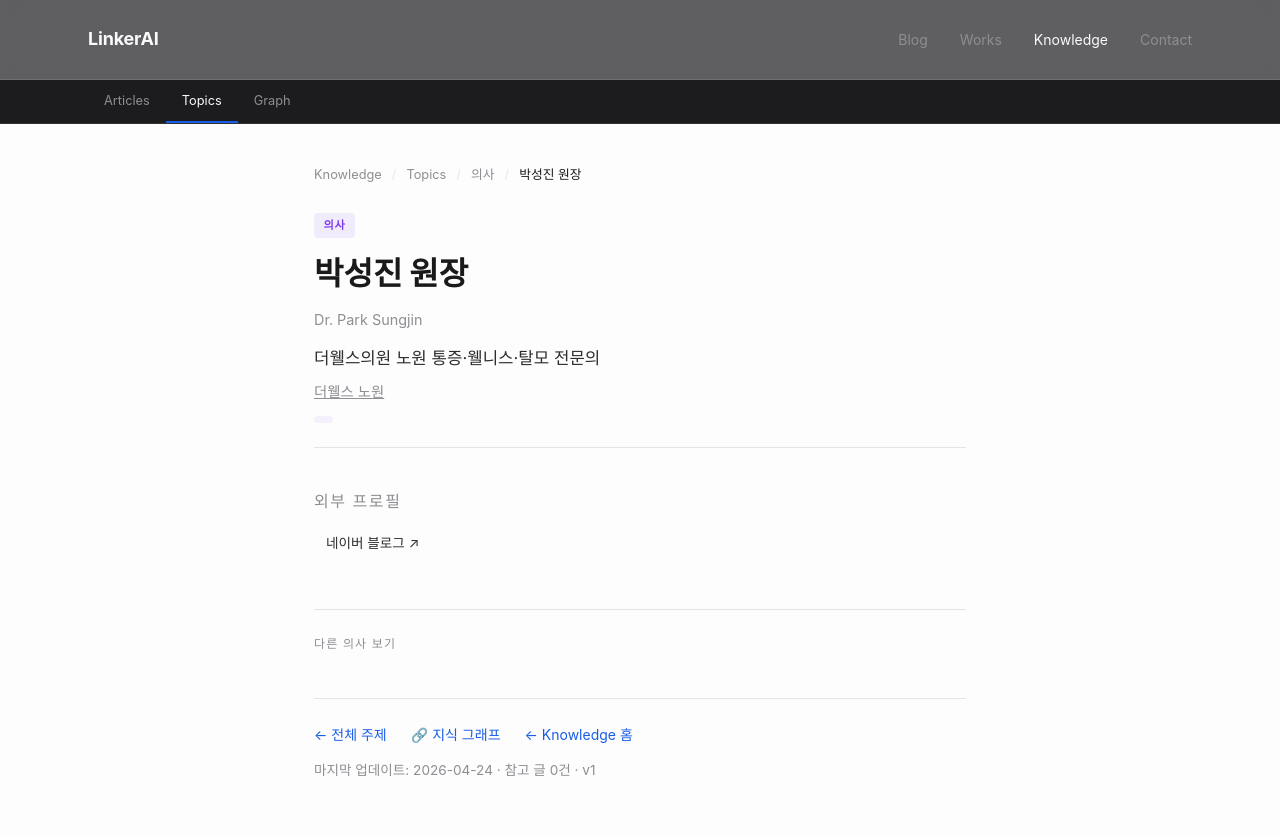
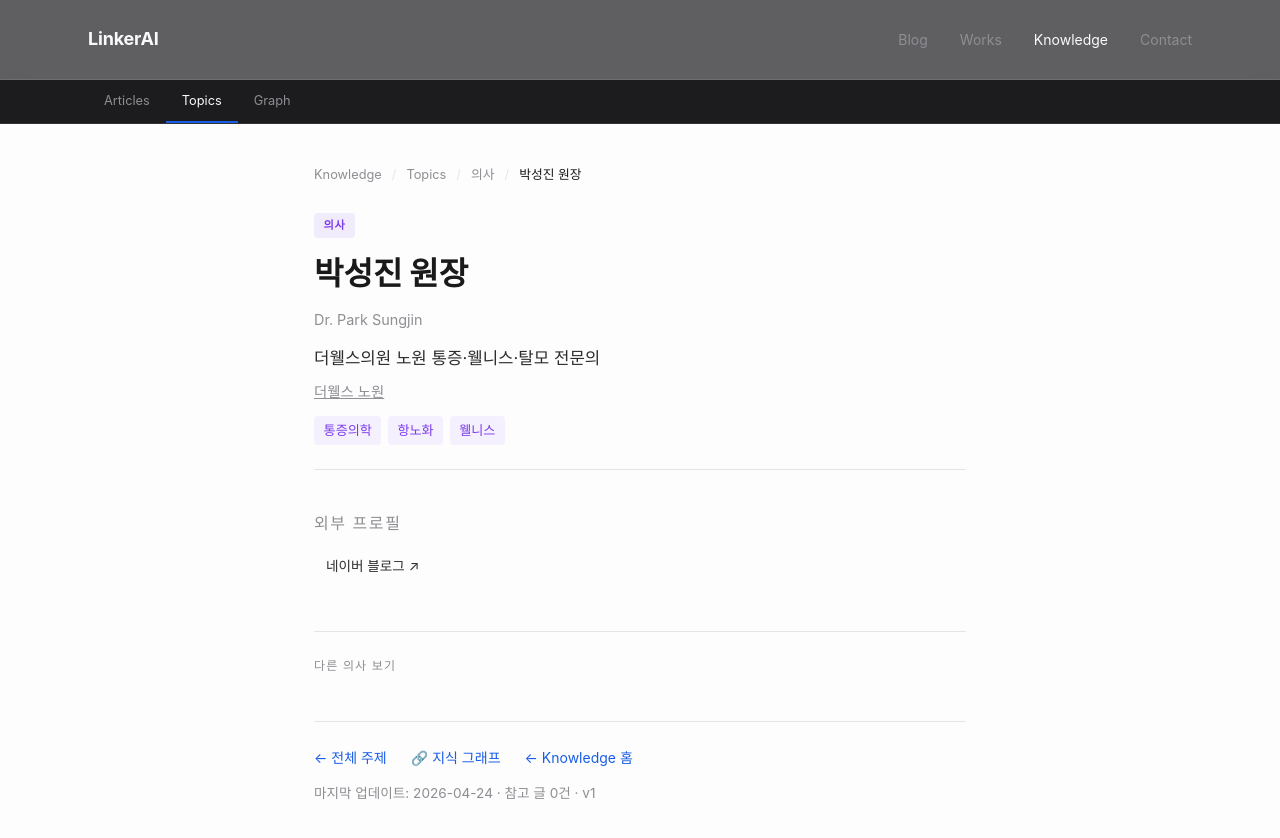
Before and after one commit to feelharmony/linkare-medical-knowledge, a Jekyll site: the page built from doctors/dr-park-sungjin.md, in a window 1280 px wide and 900 px high. Shown: the top 838 px of the window. Built offline with Jekyll 4.4.1, drawn with Linux system fonts in a browser that asks for light colours; some web fonts are replaced.

Commit message:
auto-sync entity: 박성진 원장 (dr-park-sungjin) — manual_edit:profile_data

```diff
--- a/doctors/dr-park-sungjin.md
+++ b/doctors/dr-park-sungjin.md
@@ -14,7 +14,9 @@ hospital: 더웰스 노원
 hospital_id: hospital-thewells-nowon
 hospital_website: 'https://thewellsr.kr'
 specialties:
-  - ''
+  - 통증의학
+  - 항노화
+  - 웰니스
 social:
   naver_blog: 'https://blog.naver.com/thewellsr'
 ---
```
